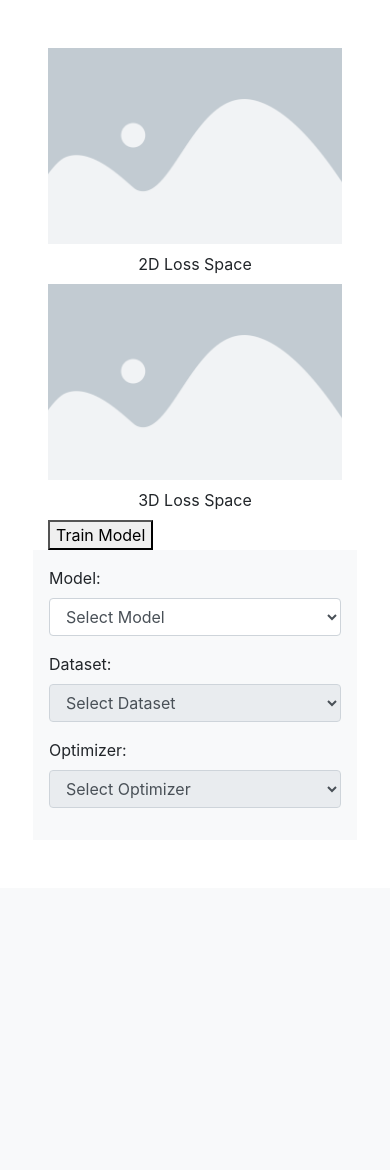
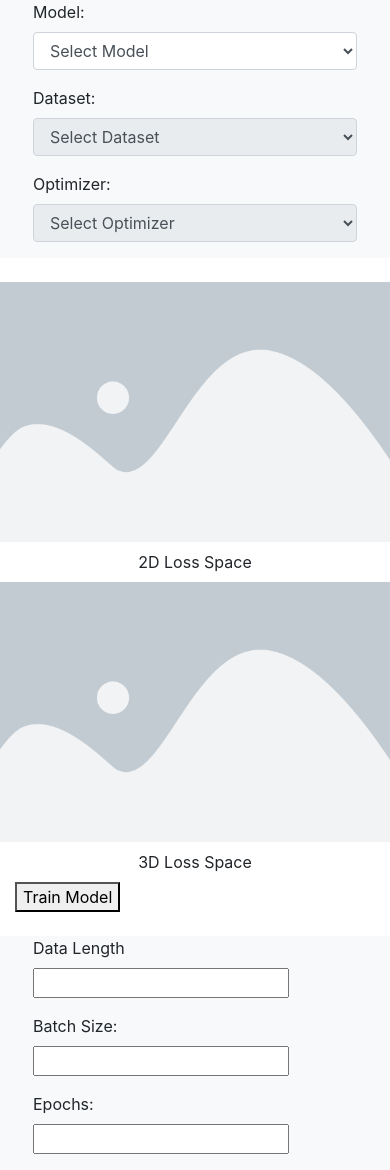
Before and after one commit to borneelphukan/VisioBoard, a Flask app: page / in a window 390 px wide. Shown: the part 56-1226 px from the top of the page. Before the commit the page ends 864 px from the top, so only its background shows below. Run offline with Flask 3, Linux system fonts and the light colour scheme; some libraries are stand-ins or nearby versions.

Commit message:
layout fixed

```diff
--- a/templates/index.html
+++ b/templates/index.html
@@ -11,10 +11,9 @@
 </head>
 
 <body>
-
     <nav class="navbar navbar-expand-lg navbar-light bg-light">
         <div class="container">
-            <a class="navbar-brand" href="#">
+            <a class="navbar-brand">
                 <!-- Your logo/image goes here -->
                 <img src="../static/images/logo.jpeg" alt="Logo" height="20" width="50">
             </a>
@@ -29,39 +28,17 @@
                     <li class="nav-item active">
                         <a class="nav-link " href="#">Dashboard</a>
                     </li>
-                    <li class="nav-item active">
-                        <a class="nav-link " href="#">About</a>
-                    </li>
+
                     <!-- Add more navigation items as needed -->
                 </ul>
             </div>
         </div>
     </nav>
 
-<div class="">
-    <div class="row p-5">
-        <!-- Left Content Column -->
-        <div class="col-md-8">
-            <div class="row">
-                <div class="col-md-6">
-                    <img src="../static/images/placeholder.webp" alt="Image 1" class="img-fluid">
-                    <figcaption class="text-center p-2">2D Loss Space</figcaption>
-                </div>
+    <div class="row d-flex justify-content-between">
 
-                <!-- Image Field 2 -->
-                <div class="col-md-6">
-                    <img src="../static/images/placeholder.webp" alt="Image 2" class="img-fluid">
-                    <figcaption class="text-center p-2">3D Loss Space</figcaption>
-                </div>
-            </div>
-            <form action="/train" method="post">
-                <button type="submit">Train Model</button>
-            </form>
-
-        </div>
-
-        <!-- Right Panel Column -->
-        <div class="col-md-4 bg-light p-3">
+        <!-- Left Column -->
+        <div class="col-md-3 bg-light px-5">
             <div class="form-group">
                 <label for="modelDropdown">Model:</label>
                 <select class="form-control" id="modelDropdown">
@@ -86,6 +63,42 @@
                 </select>
             </div>
         </div>
+
+        <!-- Center Column -->
+        <div class="col-md-5 py-4">
+                    <img src="../static/images/placeholder.webp" alt="Image 1" class="img-fluid" height="500" width="750">
+                    <figcaption class="text-center p-2">2D Loss Space</figcaption>
+
+                    <img src="../static/images/placeholder.webp" alt="Image 2" class="img-fluid" height="500" width="750">
+                    <figcaption class="text-center p-2">3D Loss Space</figcaption>
+
+
+                <div class="col-md-6">
+            <form action="/train" method="post">
+                <button type="submit">Train Model</button>
+            </form>
+                </div>
+        </div>
+
+        <!-- Right Column -->
+        <div class="col-md-3 bg-light px-5">
+            <div class="form-group">
+                <label for="">Data Length</label>
+                <br>
+                <input type="text" id="data_length" name="data_length">
+            </div>
+            <div class="form-group">
+                <label for="">Batch Size:</label>
+                <br>
+                <input type="text" id="batch_size" name="batch_size">
+            </div>
+            <div class="form-group">
+                <label for="">Epochs:</label>
+                <br>
+                <input type="text" id="epochs" name="epochs">
+            </div>
+        </div>
+
     </div>
 </div>
 
@@ -103,7 +116,6 @@
     <script>
         // Wrap the script in $(document).ready() to ensure it runs after the DOM is ready
         $(document).ready(function () {
-            document.getElementById('currentYear').innerText = new Date().getFullYear();
 
             // Handle Model Dropdown Change Event
             $('#modelDropdown').on('change', function () {
@@ -123,7 +135,6 @@
             // Check if a dataset is selected
             var dropdown = document.getElementById("datasetDropdown");
             var selectedDataset = dropdown.options[dropdown.selectedIndex].value;
-
 
             if (selectedDataset !== "Select Dataset") {
                 // Make an AJAX request to the Flask route based on the selected dataset
```
Also changed, not shown: static/images/dataset.png.
